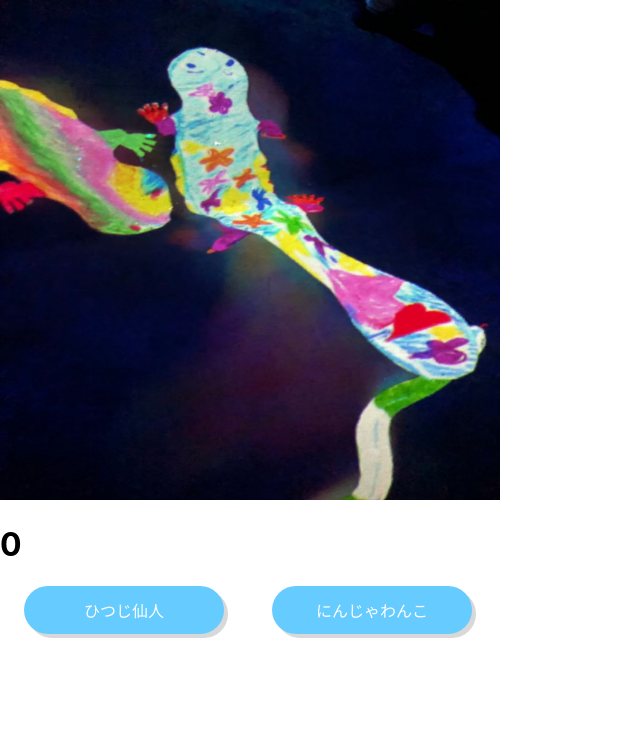
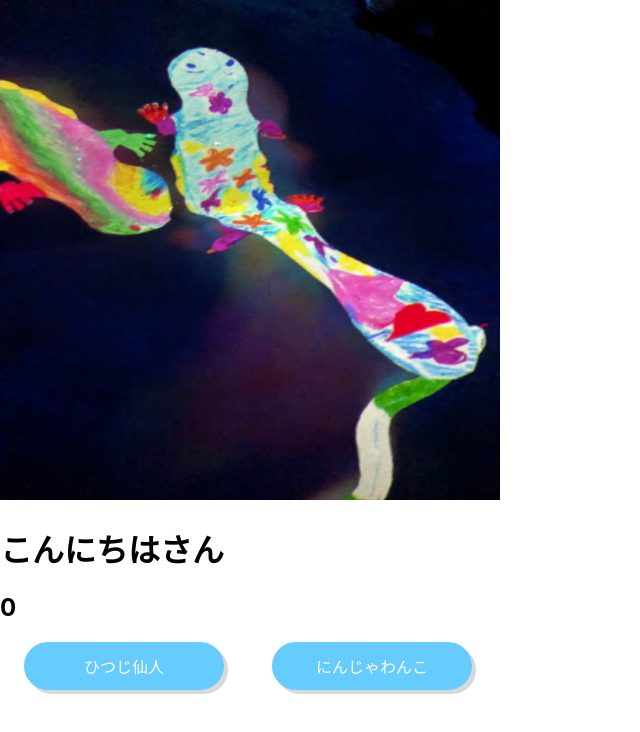
Before and after one commit to stamander/challenge_react, a React (Create React App) app: page / in a window 1280 px wide. Shown: the top 732 px of the page, without its empty margins (0-640 px from the left). Built offline with nearby package versions, Linux system fonts and the light colour scheme.

Commit message:
Update App.js

```diff
--- a/src/App.js
+++ b/src/App.js
@@ -30,10 +30,8 @@ class App extends React.Component {
         {/* 定数imgUrlを用いて画像が表示されるようにしてください */}
         <img src = {imgUrl}/>
 
-    <h1>
-      {this.state.count}
-
-    </h1>
+        <h1>こんにちは{this.state.name}さん</h1>
+    <h2>{this.state.count}</h2>
         <button onClick = {()=>{this.hundleClick('ひつじ仙人')}}>
           ひつじ仙人
         </button>
```
